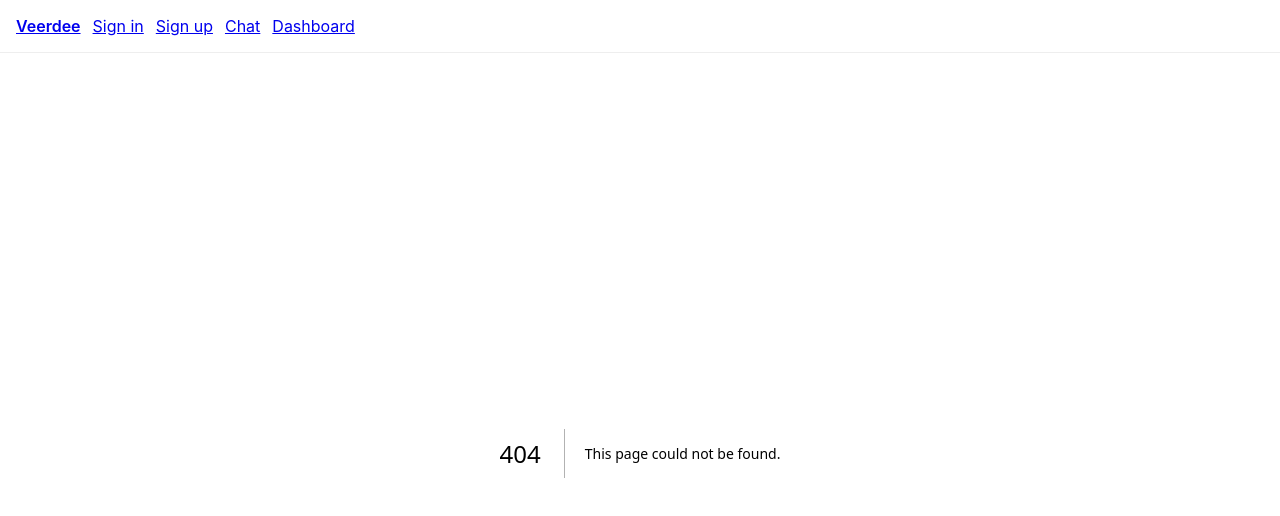
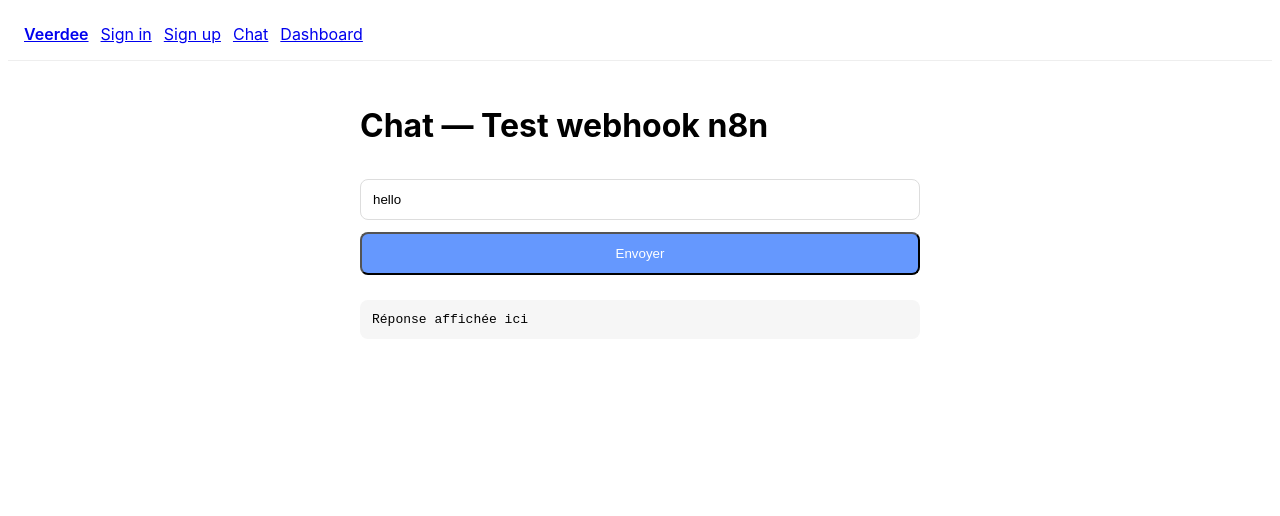
Before and after one commit to business-abc/veerdee-app, a Next.js app: page /chat in a window 1280 px wide. Before the commit this address had no page. Shown: the top 516 px of the page. Built offline with nearby package versions, Linux system fonts and the light colour scheme.

Commit message:
Create page.tsx

```diff
--- /dev/null
+++ b/app/chat/page.tsx
@@ -0,0 +1,38 @@
+'use client';
+import { useState } from 'react';
+
+export default function ChatPage() {
+  const [text, setText] = useState('hello');
+  const [resp, setResp] = useState<any>(null);
+  const [loading, setLoading] = useState(false);
+
+  const send = async () => {
+    try {
+      setLoading(true); setResp(null);
+      const r = await fetch('/api/chat', {
+        method: 'POST',
+        headers: { 'Content-Type': 'application/json' },
+        body: JSON.stringify({ ping: text }),
+      });
+      const data = await r.json();
+      setResp(data);
+    } catch (e: any) {
+      setResp({ error: e?.message ?? 'Erreur inconnue' });
+    } finally {
+      setLoading(false);
+    }
+  };
+
+  return (
+    <main style={{ padding: 24, display: 'grid', gap: 12, maxWidth: 560, margin: '0 auto' }}>
+      <h1>Chat — Test webhook n8n</h1>
+      <input value={text} onChange={(e)=>setText(e.target.value)} placeholder="Tape un message (ex: hello)" style={{ padding: 12, borderRadius: 8, border: '1px solid #ddd' }}/>
+      <button onClick={send} disabled={loading} style={{ padding: 12, borderRadius: 8, background: '#6598fe', color: '#fff' }}>
+        {loading ? 'Envoi…' : 'Envoyer'}
+      </button>
+      <pre style={{ background: '#f6f6f6', padding: 12, borderRadius: 8, whiteSpace: 'pre-wrap' }}>
+        {resp ? JSON.stringify(resp, null, 2) : 'Réponse affichée ici'}
+      </pre>
+    </main>
+  );
+}
```
